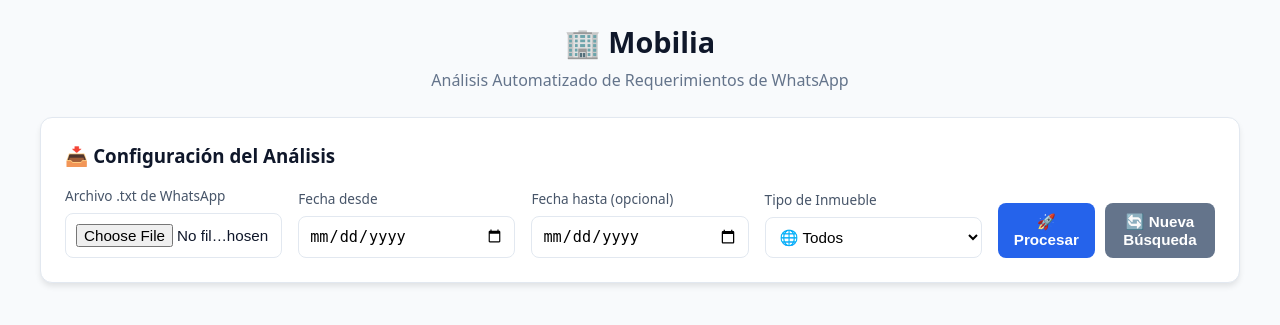
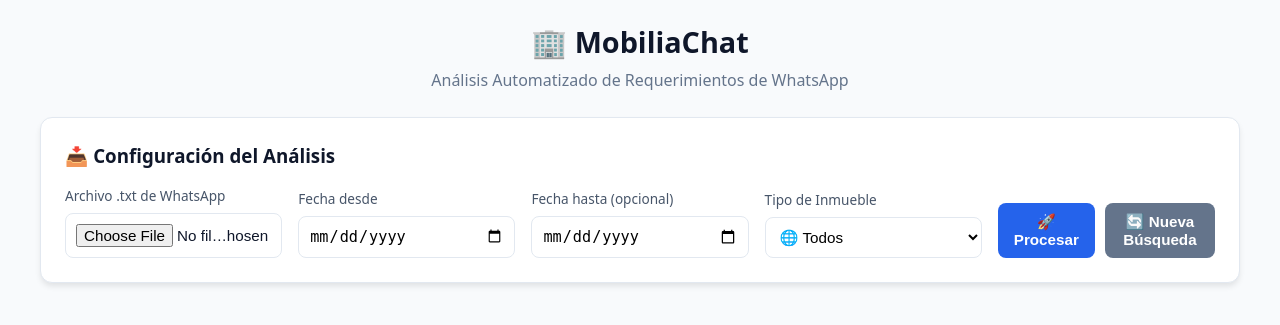
Before and after one commit to aPPonte3011/MobiliaChat, a Flask app: page / in a window 1280 px wide. Shown: the top 325 px of the page. Run offline with Flask 3, Linux system fonts and the light colour scheme.

Commit message:
Update index.html

```diff
--- a/templates/index.html
+++ b/templates/index.html
@@ -3,7 +3,7 @@
 <head>
     <meta charset="UTF-8">
     <meta name="viewport" content="width=device-width, initial-scale=1.0">
-    <title>Mobilia - Dashboard Inmobiliario</title>
+    <title>Mobilia - Chat Inmobiliario</title>
     <style>
         :root { --primary: #2563eb; --bg: #f8fafc; --card: #ffffff; --text: #0f172a; --muted: #64748b; --border: #e2e8f0; }
         * { box-sizing: border-box; margin: 0; padding: 0; }
@@ -48,7 +48,7 @@
 <body>
     <div class="container">
         <header>
-            <h1>🏢 Mobilia</h1>
+            <h1>🏢 MobiliaChat</h1>
             <p class="subtitle">Análisis Automatizado de Requerimientos de WhatsApp</p>
         </header>
 
```
